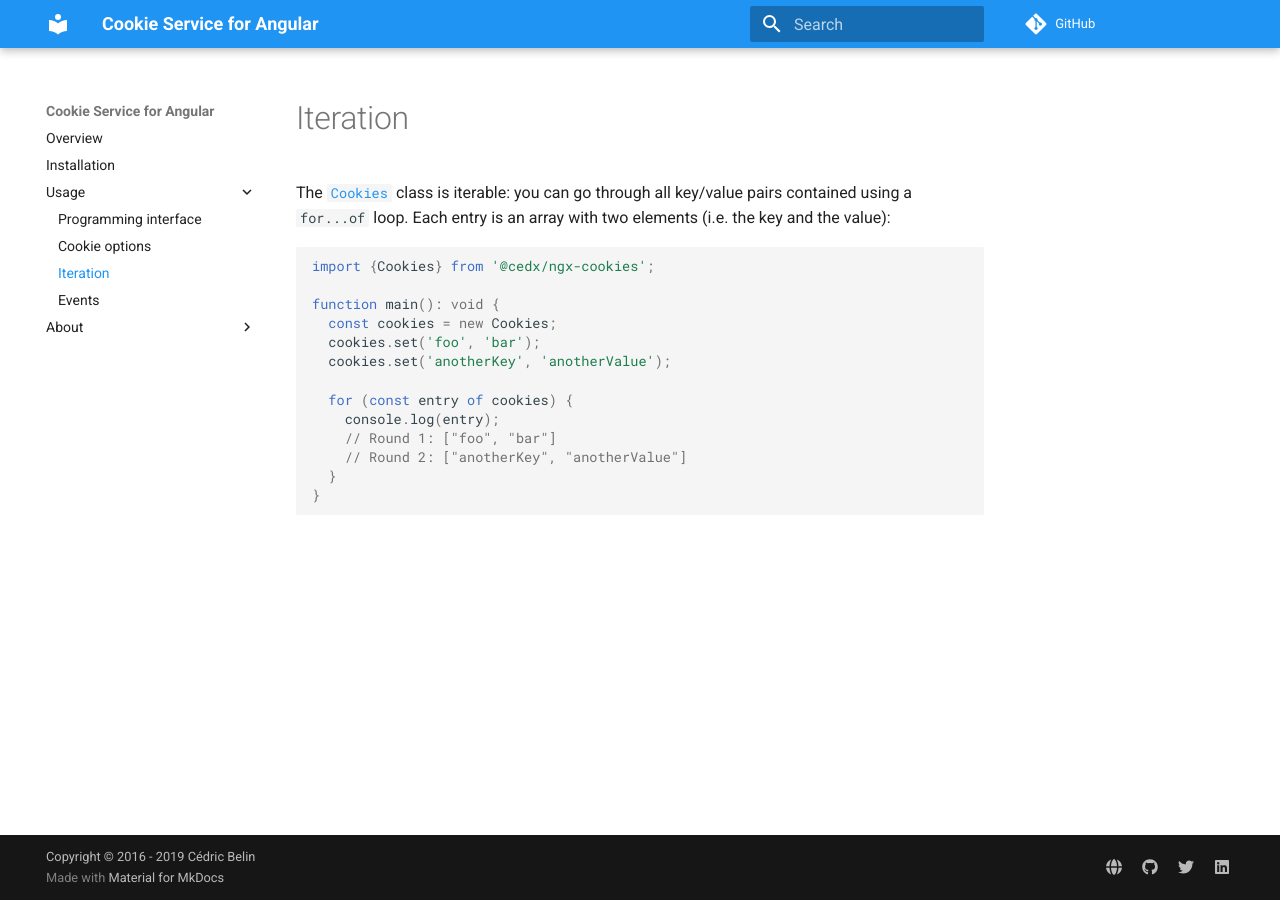
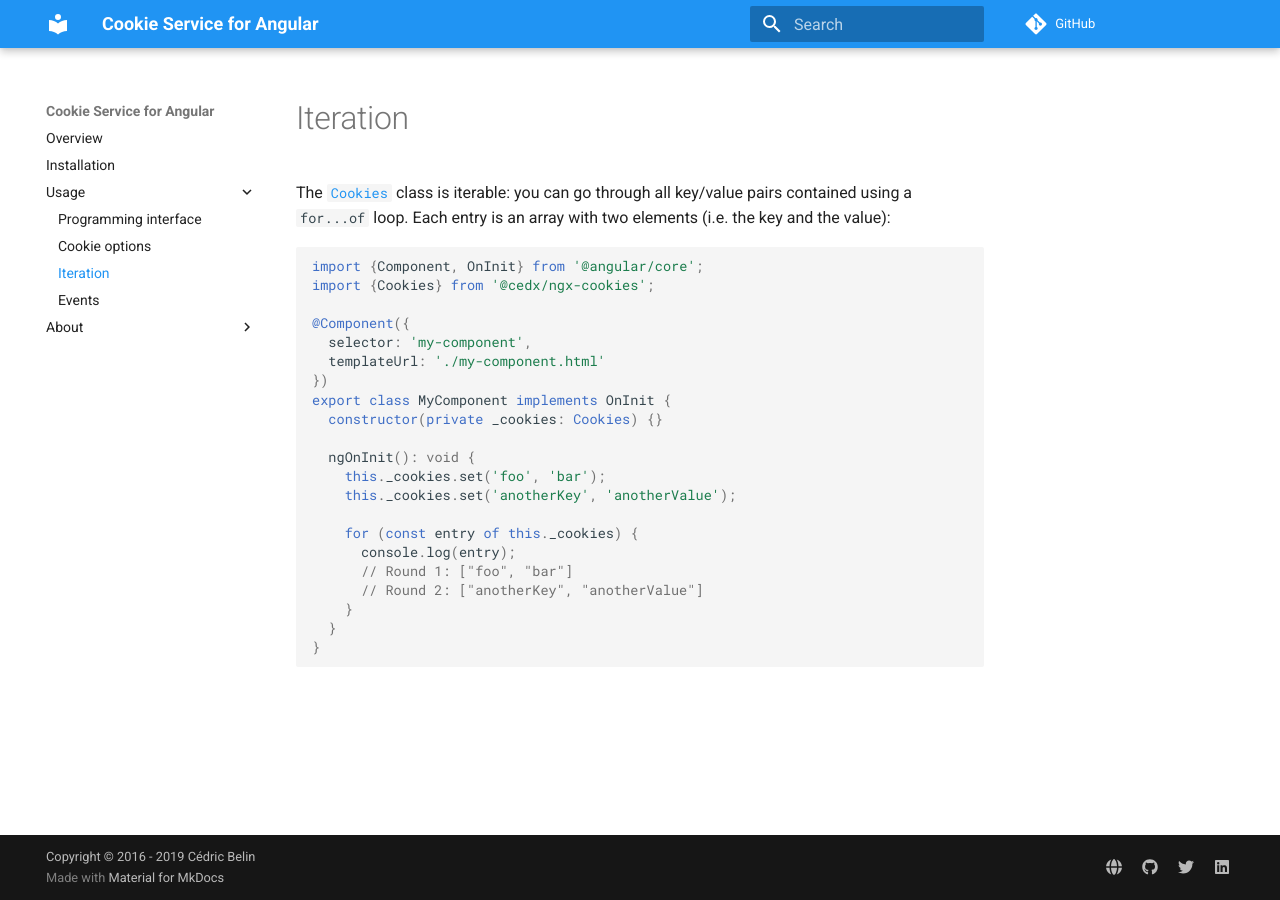
Before and after one commit to cedx/ngx-cookies, an MkDocs documentation site: the page built from doc/usage/iteration.md, in a window 1280 px wide. Built offline with MkDocs 1.6.1 and Material for MkDocs 9.7.7, drawn with Linux system fonts in a browser that asks for light colours; comment, search, counter and statistics services are not loaded.

Commit message:
Documented the iteration

````diff
--- a/doc/usage/iteration.md
+++ b/doc/usage/iteration.md
@@ -1,18 +1,27 @@
 # Iteration
-The [`Cookies`](api.md) class is iterable: you can go through all key/value pairs contained using a `for...of` loop. Each entry is an array with two elements (i.e. the key and the value):
+The [`Cookies`](api.md) class is iterable: you can go through all key/value pairs contained using a `for...of` loop.
+Each entry is an array with two elements (i.e. the key and the value):
 
 ```ts
+import {Component, OnInit} from '@angular/core';
 import {Cookies} from '@cedx/ngx-cookies';
 
-function main(): void {
-  const cookies = new Cookies;
-  cookies.set('foo', 'bar');
-  cookies.set('anotherKey', 'anotherValue');
+@Component({
+  selector: 'my-component',
+  templateUrl: './my-component.html'
+})
+export class MyComponent implements OnInit {
+  constructor(private _cookies: Cookies) {}
 
-  for (const entry of cookies) {
-    console.log(entry);
-    // Round 1: ["foo", "bar"]
-    // Round 2: ["anotherKey", "anotherValue"]
+  ngOnInit(): void {
+    this._cookies.set('foo', 'bar');
+    this._cookies.set('anotherKey', 'anotherValue');
+
+    for (const entry of this._cookies) {
+      console.log(entry);
+      // Round 1: ["foo", "bar"]
+      // Round 2: ["anotherKey", "anotherValue"]
+    }
   }
 }
 ```
````
Also changed, not shown: 2 other files.
